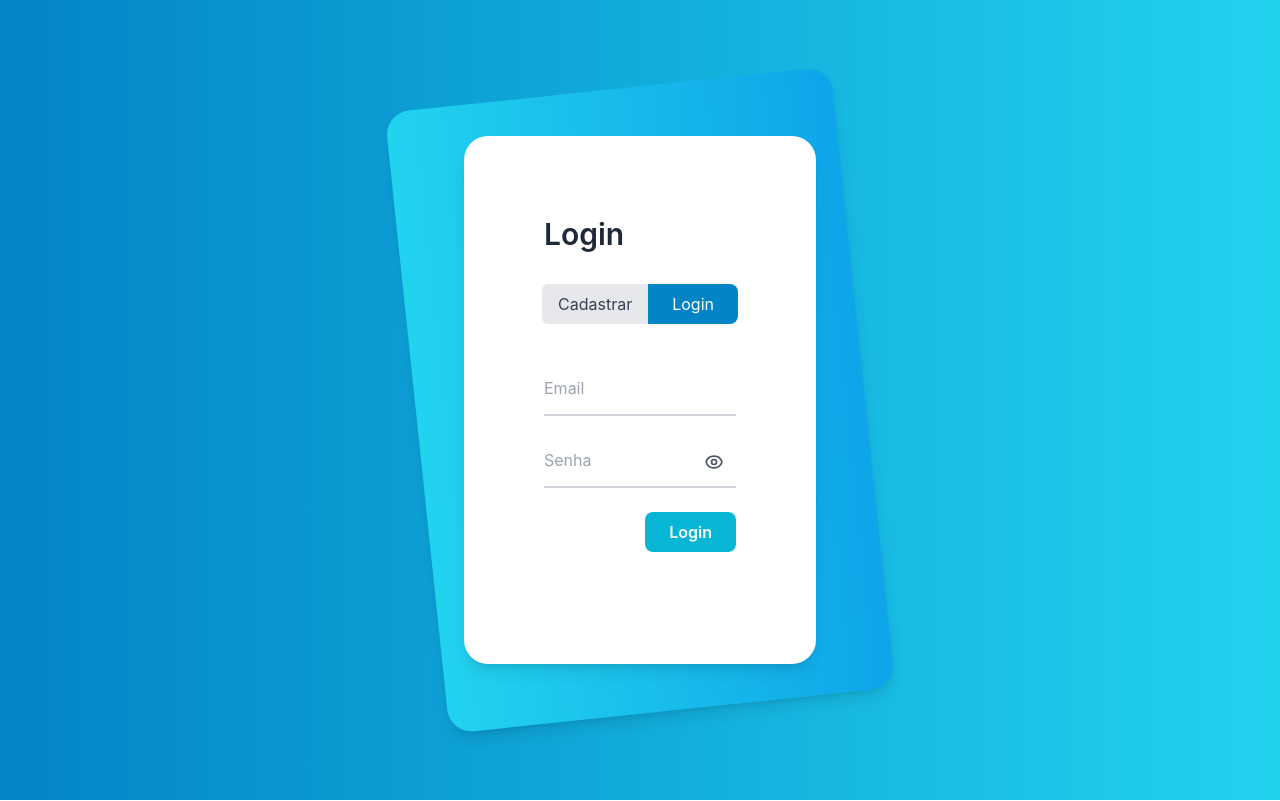
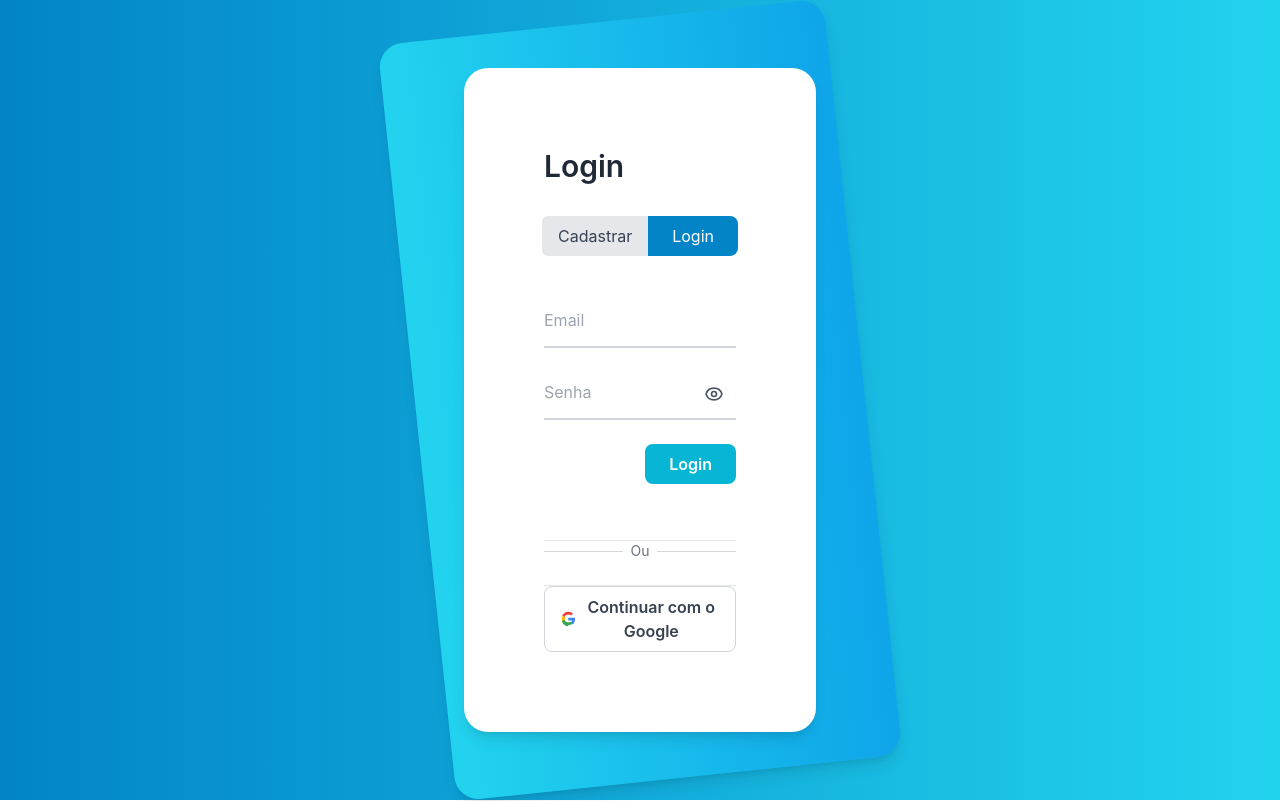
Before and after one commit to Gestao-de-Usuarios/Frontend, a React (Create React App) app: page / in a window 1280 px wide. Built offline with nearby package versions, Linux system fonts and the light colour scheme.

Commit message:
botao login google

```diff
--- a/src/components/login.jsx
+++ b/src/components/login.jsx
@@ -9,7 +9,7 @@ const Login = () => {
   const [error, setError] = useState('');
   const [tab, setTab] = useState('login');
   const [showSuccessModal, setShowSuccessModal] = useState(false);
-  const [showPassword, setShowPassword] = useState(false); // Estado para controlar a visibilidade da senha
+  const [showPassword, setShowPassword] = useState(false);
   const navigate = useNavigate();
 
   const validateEmail = () => {
@@ -35,7 +35,6 @@ const Login = () => {
       return;
     }
 
-    // Define a URL e o corpo da requisição com base na aba ativa (login/signup)
     const url = tab === 'login' ? 'http://localhost:5000/login' : 'http://localhost:5000/signup';
     const body = tab === 'login' ? { email, senha } : { nome, email, senha };
 
@@ -82,7 +81,6 @@ const Login = () => {
     setError('');
   };
 
-  // Função para alternar a visibilidade da senha
   const togglePasswordVisibility = () => {
     setShowPassword(!showPassword);
   };
@@ -164,8 +162,8 @@ const Login = () => {
                     autoComplete="off"
                     id="password"
                     name="password"
-                    type={showPassword ? 'text' : 'password'} // Alterar o tipo do input com base no estado
-                    className="peer h-12 w-full border-b-2 border-gray-300 text-gray-900 placeholder-transparent focus:outline-none focus:border-indigo-500 transition duration-300 pr-10" // Adicionado pr-10 para padding-right
+                    type={showPassword ? 'text' : 'password'}
+                    className="peer h-12 w-full border-b-2 border-gray-300 text-gray-900 placeholder-transparent focus:outline-none focus:border-indigo-500 transition duration-300 pr-10"
                     placeholder="Senha"
                     value={senha}
                     onChange={(e) => setSenha(e.target.value)}
@@ -177,7 +175,6 @@ const Login = () => {
                   >
                     Senha
                   </label>
-                  {/* Botão para alternar a visibilidade da senha */}
                   <button
                     type="button"
                     onClick={togglePasswordVisibility}
@@ -185,7 +182,6 @@ const Login = () => {
                     aria-label={showPassword ? 'Ocultar senha' : 'Mostrar senha'}
                   >
                     {showPassword ? (
-                      // Ícone de olho fechado (Ocultar senha)
                       <svg
                         xmlns="http://www.w3.org/2000/svg"
                         className="h-5 w-5"
@@ -207,7 +203,6 @@ const Login = () => {
                         />
                       </svg>
                     ) : (
-                      // Ícone de olho aberto (Mostrar senha)
                       <svg
                         xmlns="http://www.w3.org/2000/svg"
                         className="h-5 w-5"
@@ -241,6 +236,48 @@ const Login = () => {
                   </button>
                 </div>
               </form>
+
+              {/* Divisor */}
+              <div className="relative my-6">
+                <div className="absolute inset-0 flex items-center">
+                  <div className="w-full border-t border-gray-300"></div>
+                </div>
+                <div className="relative flex justify-center text-sm">
+                  <span className="px-2 bg-white text-gray-500">Ou</span>
+                </div>
+              </div>
+
+              {/* Botão de Login com Google */}
+              <div className="flex justify-center">
+                <button
+                  onClick={() => window.location.href = "http://localhost:5000/login/google"}
+                  className="flex items-center justify-center w-full bg-white border border-gray-300 hover:bg-gray-100 text-gray-700 font-semibold py-2 px-4 rounded-lg transition duration-300"
+                >
+                  <svg
+                    className="w-5 h-5 mr-2"
+                    viewBox="0 0 48 48"
+                  >
+                    <path
+                      fill="#EA4335"
+                      d="M24 9.5c3.44 0 6.58 1.17 9.07 3.31l6.76-6.76C35.52 2.49 30.02 0 24 0 14.99 0 7.26 5.48 3.74 13.38l7.78 6.04C13.07 13.46 18.19 9.5 24 9.5z"
+                    />
+                    <path
+                      fill="#4285F4"
+                      d="M46.45 24.49c0-1.56-.14-3.07-.39-4.54H24v9.13h12.69c-.55 3.01-2.2 5.57-4.73 7.28l7.55 5.85C42.47 38.09 46.45 31.77 46.45 24.49z"
+                    />
+                    <path
+                      fill="#FBBC05"
+                      d="M13.52 29.42c-.65-1.94-1.02-4.02-1.02-6.16s.36-4.22 1.02-6.16L5.74 13.38C3.9 16.9 2.98 20.81 2.98 24.49s.92 7.59 2.76 11.11l7.78-6.18z"
+                    />
+                    <path
+                      fill="#34A853"
+                      d="M24 43.98c5.81 0 10.72-1.92 14.29-5.22l-7.55-5.85c-2.09 1.41-4.76 2.23-7.74 2.23-5.81 0-10.77-3.95-12.55-9.22l-7.78 6.18C7.26 42.5 14.99 48 24 48z"
+                    />
+                    <path fill="none" d="M0 0h48v48H0z" />
+                  </svg>
+                  Continuar com o Google
+                </button>
+              </div>
             </div>
           </div>
         </div>
```
